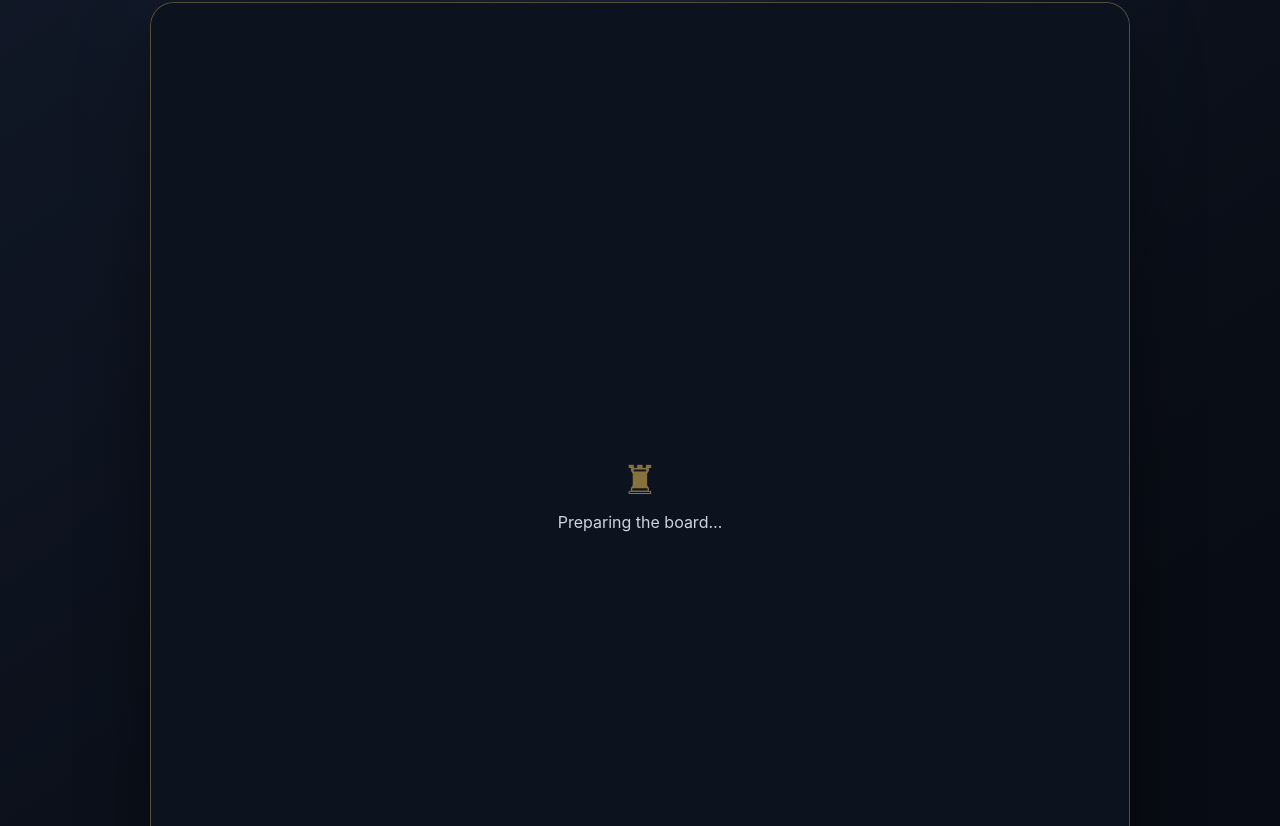
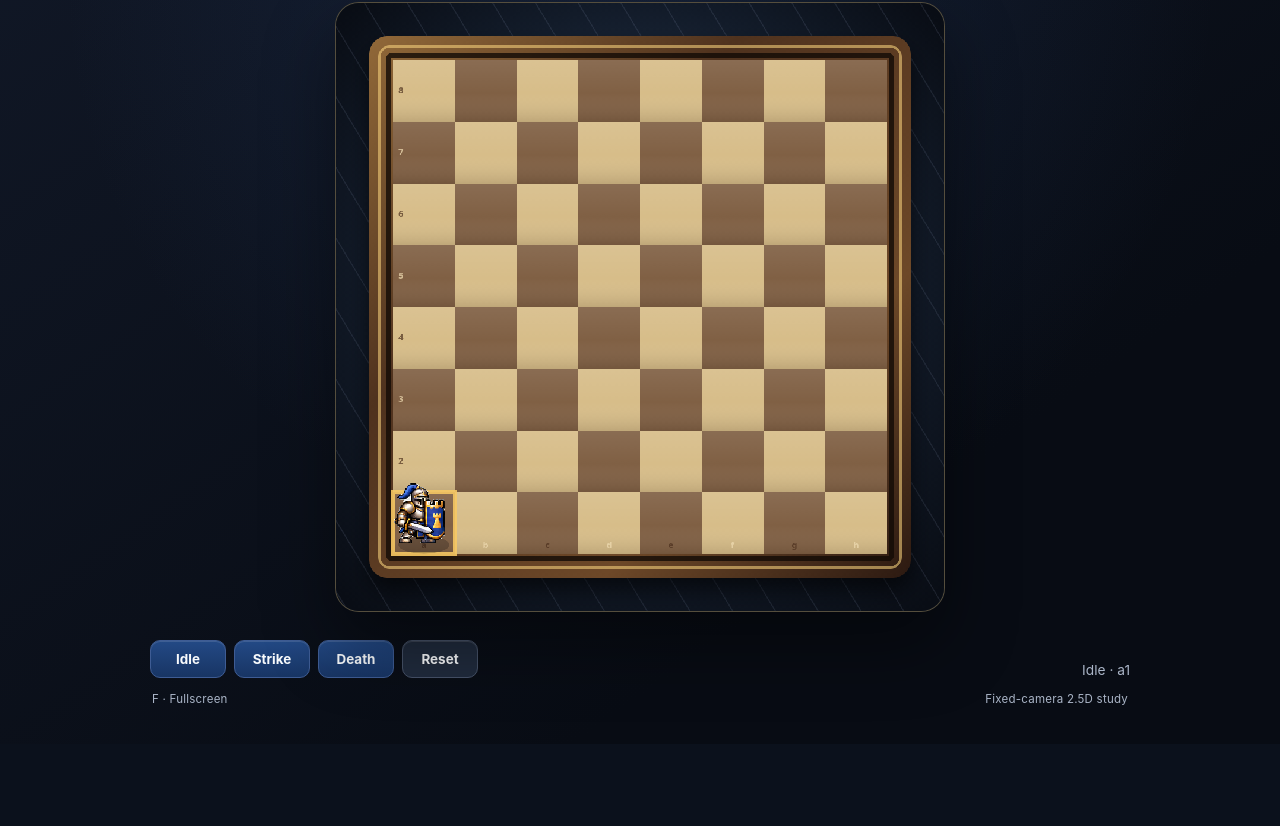
Before and after one commit to weeeha/Game-Making-Playground, a website with bundled scripts: page web-demo/index.html in a window 1280 px wide. Shown: the part 126-952 px from the top of the page. After the commit the page ends 870 px from the top, so only its background shows below. Built offline with nearby package versions, Linux system fonts and the light colour scheme.

Commit message:
feat: render interactive animated chess board

```diff
--- /dev/null
+++ b/web-demo/game.js
@@ -0,0 +1,437 @@
+import {
+  advanceGame,
+  beginMove,
+  createGameState,
+  isLegalRookMove,
+  resetGame,
+  triggerAnimation,
+} from "./game-model.js";
+
+const LOGICAL_SIZE = 1024;
+const BOARD_ORIGIN = 96;
+const BOARD_PIXELS = 832;
+const CELL_SIZE = BOARD_PIXELS / 8;
+const ROOK_PIVOT = { x: 128, y: 236 };
+const ROOK_SCALE = 0.64;
+
+const canvas = document.querySelector("#game-canvas");
+const context = canvas.getContext("2d");
+const loadingPanel = document.querySelector("#loading-panel");
+const loadingCopy = document.querySelector("#loading-copy");
+const status = document.querySelector("#status");
+const buttons = [...document.querySelectorAll("[data-action]")];
+
+const state = createGameState();
+state.loaded = false;
+
+const assets = {
+  metadata: null,
+  frames: {},
+  loadedFrames: 0,
+};
+
+let hoverSquare = null;
+let lastTimestamp = null;
+let manualClock = false;
+let devicePixelRatio = 1;
+
+function frameUrl(animation, frameNumber) {
+  const number = String(frameNumber + 1).padStart(2, "0");
+  return `./assets/rook/${animation}/${animation}-${number}.png`;
+}
+
+function loadImage(url) {
+  return new Promise((resolve, reject) => {
+    const image = new Image();
+    image.onload = () => resolve(image);
+    image.onerror = () => reject(new Error(`Unable to load ${url}`));
+    image.src = url;
+  });
+}
+
+async function loadAssets() {
+  try {
+    const response = await fetch("./assets/rook/rook-animation.json");
+    if (!response.ok) {
+      throw new Error(`Animation metadata returned ${response.status}`);
+    }
+
+    assets.metadata = await response.json();
+    const jobs = [];
+    for (const [name, definition] of Object.entries(assets.metadata.animations)) {
+      assets.frames[name] = [];
+      for (let index = 0; index < definition.frames; index += 1) {
+        jobs.push(
+          loadImage(frameUrl(name, index)).then((image) => {
+            assets.frames[name][index] = image;
+            assets.loadedFrames += 1;
+            loadingCopy.textContent = `Preparing the board… ${assets.loadedFrames}/32`;
+          }),
+        );
+      }
+    }
+
+    await Promise.all(jobs);
+    state.loaded = true;
+    loadingPanel.hidden = true;
+    updateControls();
+    render();
+    return true;
+  } catch (error) {
+    state.error = error instanceof Error ? error.message : String(error);
+    loadingCopy.textContent = "The rook animation could not be loaded.";
+    loadingPanel.classList.add("error");
+    status.textContent = state.error;
+    updateControls();
+    render();
+    return false;
+  }
+}
+
+function resizeCanvas() {
+  devicePixelRatio = Math.max(1, window.devicePixelRatio || 1);
+  const width = Math.round(LOGICAL_SIZE * devicePixelRatio);
+  if (canvas.width !== width || canvas.height !== width) {
+    canvas.width = width;
+    canvas.height = width;
+  }
+  context.setTransform(devicePixelRatio, 0, 0, devicePixelRatio, 0, 0);
+  context.imageSmoothingEnabled = false;
+  render();
+}
+
+function roundedRect(ctx, x, y, width, height, radius) {
+  ctx.beginPath();
+  ctx.roundRect(x, y, width, height, radius);
+}
+
+function drawBackdrop() {
+  const gradient = context.createRadialGradient(512, 310, 40, 512, 512, 700);
+  gradient.addColorStop(0, "#24334a");
+  gradient.addColorStop(0.58, "#121b29");
+  gradient.addColorStop(1, "#090d15");
+  context.fillStyle = gradient;
+  context.fillRect(0, 0, LOGICAL_SIZE, LOGICAL_SIZE);
+
+  context.save();
+  context.globalAlpha = 0.13;
+  context.strokeStyle = "#91a4c2";
+  context.lineWidth = 2;
+  for (let offset = -600; offset < 1200; offset += 72) {
+    context.beginPath();
+    context.moveTo(offset, 0);
+    context.lineTo(offset + 620, LOGICAL_SIZE);
+    context.stroke();
+  }
+  context.restore();
+}
+
+function drawBoardFrame() {
+  context.save();
+  context.shadowColor = "rgba(0, 0, 0, 0.58)";
+  context.shadowBlur = 34;
+  context.shadowOffsetY = 20;
+  const frameGradient = context.createLinearGradient(64, 64, 960, 960);
+  frameGradient.addColorStop(0, "#8f6738");
+  frameGradient.addColorStop(0.34, "#4f321e");
+  frameGradient.addColorStop(0.72, "#6d4828");
+  frameGradient.addColorStop(1, "#2e1b12");
+  context.fillStyle = frameGradient;
+  roundedRect(context, 56, 56, 912, 912, 30);
+  context.fill();
+  context.restore();
+
+  context.save();
+  context.strokeStyle = "rgba(246, 208, 124, 0.58)";
+  context.lineWidth = 4;
+  roundedRect(context, 73, 73, 878, 878, 18);
+  context.stroke();
+  context.strokeStyle = "rgba(18, 10, 6, 0.8)";
+  context.lineWidth = 8;
+  roundedRect(context, 88, 88, 848, 848, 7);
+  context.stroke();
+  context.restore();
+}
+
+function squarePath(file, rank) {
+  context.beginPath();
+  context.rect(
+    BOARD_ORIGIN + file * CELL_SIZE,
+    BOARD_ORIGIN + rank * CELL_SIZE,
+    CELL_SIZE,
+    CELL_SIZE,
+  );
+}
+
+function sameSquare(first, second) {
+  return Boolean(
+    first && second && first.file === second.file && first.rank === second.rank,
+  );
+}
+
+function drawBoard() {
+  const light = "#d7bd89";
+  const dark = "#806044";
+  const files = "abcdefgh";
+
+  for (let rank = 0; rank < 8; rank += 1) {
+    for (let file = 0; file < 8; file += 1) {
+      const x = BOARD_ORIGIN + file * CELL_SIZE;
+      const y = BOARD_ORIGIN + rank * CELL_SIZE;
+      context.fillStyle = (file + rank) % 2 === 0 ? light : dark;
+      context.fillRect(x, y, CELL_SIZE, CELL_SIZE);
+
+      const tileLight = context.createLinearGradient(x, y, x, y + CELL_SIZE);
+      tileLight.addColorStop(0, "rgba(255,255,255,0.08)");
+      tileLight.addColorStop(0.54, "rgba(255,255,255,0)");
+      tileLight.addColorStop(1, "rgba(20,10,4,0.12)");
+      context.fillStyle = tileLight;
+      context.fillRect(x, y, CELL_SIZE, CELL_SIZE);
+    }
+  }
+
+  context.save();
+  context.font = "700 15px ui-sans-serif, system-ui, sans-serif";
+  context.textAlign = "center";
+  context.textBaseline = "middle";
+  for (let file = 0; file < 8; file += 1) {
+    context.fillStyle = file % 2 === 0 ? "rgba(73,45,28,.68)" : "rgba(238,219,178,.72)";
+    context.fillText(
+      files[file],
+      BOARD_ORIGIN + (file + 0.5) * CELL_SIZE,
+      BOARD_ORIGIN + BOARD_PIXELS - 14,
+    );
+  }
+  context.textAlign = "left";
+  for (let rank = 0; rank < 8; rank += 1) {
+    context.fillStyle = rank % 2 === 0 ? "rgba(73,45,28,.68)" : "rgba(238,219,178,.72)";
+    context.fillText(
+      String(8 - rank),
+      BOARD_ORIGIN + 9,
+      BOARD_ORIGIN + (rank + 0.5) * CELL_SIZE,
+    );
+  }
+  context.restore();
+
+  if (state.loaded && !state.inputLocked && hoverSquare) {
+    const legal = isLegalRookMove(state, hoverSquare.file, hoverSquare.rank);
+    squarePath(hoverSquare.file, hoverSquare.rank);
+    context.fillStyle = legal ? "rgba(48, 107, 185, 0.28)" : "rgba(171, 48, 55, 0.25)";
+    context.fill();
+    context.strokeStyle = legal ? "#6ca7f2" : "#d96566";
+    context.lineWidth = 5;
+    context.stroke();
+  }
+
+  if (state.invalidSquare) {
+    squarePath(state.invalidSquare.file, state.invalidSquare.rank);
+    context.fillStyle = "rgba(198, 47, 53, 0.34)";
+    context.fill();
+    context.strokeStyle = "#f07a73";
+    context.lineWidth = 7;
+    context.stroke();
+  }
+
+  squarePath(state.square.file, state.square.rank);
+  context.strokeStyle = "rgba(247, 201, 100, 0.88)";
+  context.lineWidth = 6;
+  context.stroke();
+}
+
+function boardPositionToCanvas(position) {
+  return {
+    x: BOARD_ORIGIN + (position.file + 0.5) * CELL_SIZE,
+    y: BOARD_ORIGIN + (position.rank + 0.5) * CELL_SIZE,
+  };
+}
+
+function drawRook() {
+  if (!state.loaded || state.error) {
+    return;
+  }
+
+  const animation = state.mode === "dead" ? "death" : state.mode;
+  const frames = assets.frames[animation];
+  const frame = frames?.[Math.min(state.frame, frames.length - 1)];
+  if (!frame) {
+    return;
+  }
+
+  const position = boardPositionToCanvas(state.position);
+  const floorY = position.y + CELL_SIZE * 0.35;
+
+  context.save();
+  context.globalAlpha = state.mode === "dead" ? 0.6 : 0.24;
+  context.fillStyle = "#0b0c10";
+  context.beginPath();
+  context.ellipse(position.x, floorY, 43, 15, 0, 0, Math.PI * 2);
+  context.fill();
+  context.restore();
+
+  context.save();
+  context.translate(position.x, floorY);
+  context.scale(state.facing === "left" ? -ROOK_SCALE : ROOK_SCALE, ROOK_SCALE);
+  context.imageSmoothingEnabled = false;
+  context.drawImage(frame, -ROOK_PIVOT.x, -ROOK_PIVOT.y);
+  context.restore();
+}
+
+function drawLoadingState() {
+  if (state.loaded) {
+    return;
+  }
+
+  context.save();
+  context.fillStyle = "rgba(8, 13, 22, 0.5)";
+  context.fillRect(BOARD_ORIGIN, BOARD_ORIGIN, BOARD_PIXELS, BOARD_PIXELS);
+  context.restore();
+}
+
+function updateControls() {
+  const unavailable = !state.loaded || Boolean(state.error);
+  for (const button of buttons) {
+    const action = button.dataset.action;
+    button.disabled = unavailable || (state.inputLocked && action !== "reset");
+    button.setAttribute("aria-pressed", String(action === state.mode));
+  }
+
+  if (state.error) {
+    status.textContent = state.error;
+  } else if (!state.loaded) {
+    status.textContent = `Loading ${assets.loadedFrames}/32 frames…`;
+  } else if (state.mode === "dead") {
+    status.textContent = "The Iron Rook has fallen · Reset to continue";
+  } else if (state.mode === "move") {
+    const target = state.targetSquare;
+    status.textContent = `Moving to ${String.fromCharCode(97 + target.file)}${8 - target.rank}`;
+  } else {
+    status.textContent = `${state.mode[0].toUpperCase()}${state.mode.slice(1)} · ${String.fromCharCode(97 + state.square.file)}${8 - state.square.rank}`;
+  }
+}
+
+function render() {
+  context.save();
+  context.setTransform(devicePixelRatio, 0, 0, devicePixelRatio, 0, 0);
+  context.imageSmoothingEnabled = false;
+  context.clearRect(0, 0, LOGICAL_SIZE, LOGICAL_SIZE);
+  drawBackdrop();
+  drawBoardFrame();
+  drawBoard();
+  drawRook();
+  drawLoadingState();
+  context.restore();
+  updateControls();
+}
+
+function pointerToSquare(event) {
+  const rect = canvas.getBoundingClientRect();
+  const logicalX = ((event.clientX - rect.left) / rect.width) * LOGICAL_SIZE;
+  const logicalY = ((event.clientY - rect.top) / rect.height) * LOGICAL_SIZE;
+  const file = Math.floor((logicalX - BOARD_ORIGIN) / CELL_SIZE);
+  const rank = Math.floor((logicalY - BOARD_ORIGIN) / CELL_SIZE);
+  if (file < 0 || file > 7 || rank < 0 || rank > 7) {
+    return null;
+  }
+  return { file, rank };
+}
+
+canvas.addEventListener("pointermove", (event) => {
+  hoverSquare = pointerToSquare(event);
+});
+
+canvas.addEventListener("pointerleave", () => {
+  hoverSquare = null;
+});
+
+canvas.addEventListener("click", (event) => {
+  if (!state.loaded || state.inputLocked || state.error) {
+    return;
+  }
+  const square = pointerToSquare(event);
+  if (square) {
+    beginMove(state, square.file, square.rank);
+    render();
+  }
+});
+
+for (const button of buttons) {
+  button.addEventListener("click", () => {
+    const action = button.dataset.action;
+    if (action === "reset") {
+      resetGame(state);
+    } else {
+      triggerAnimation(state, action);
+    }
+    render();
+  });
+}
+
+document.addEventListener("keydown", async (event) => {
+  if (event.key.toLowerCase() !== "f" || event.repeat) {
+    return;
+  }
+  try {
+    if (document.fullscreenElement) {
+      await document.exitFullscreen();
+    } else {
+      await document.querySelector(".game-shell").requestFullscreen();
+    }
+  } catch {
+    // Fullscreen is an optional enhancement and must not interrupt play.
+  }
+});
+
+window.addEventListener("resize", resizeCanvas);
+document.addEventListener("fullscreenchange", resizeCanvas);
+
+window.render_game_to_text = () =>
+  JSON.stringify({
+    coordinateSystem: "file 0-7 left-to-right; rank 0-7 top-to-bottom",
+    board: {
+      logicalSize: LOGICAL_SIZE,
+      origin: BOARD_ORIGIN,
+      cellSize: CELL_SIZE,
+    },
+    mode: state.mode,
+    square: { ...state.square },
+    targetSquare: state.targetSquare ? { ...state.targetSquare } : null,
+    position: {
+      file: Number(state.position.file.toFixed(3)),
+      rank: Number(state.position.rank.toFixed(3)),
+    },
+    frame: state.frame,
+    facing: state.facing,
+    inputLocked: state.inputLocked,
+    hoverSquare: hoverSquare ? { ...hoverSquare } : null,
+    invalidSquare: state.invalidSquare
+      ? { file: state.invalidSquare.file, rank: state.invalidSquare.rank }
+      : null,
+    assets: {
+      loadedFrames: assets.loadedFrames,
+      ready: state.loaded,
+      error: state.error,
+    },
+  });
+
+window.advanceTime = (milliseconds) => {
+  manualClock = true;
+  advanceGame(state, milliseconds);
+  render();
+};
+
+function tick(timestamp) {
+  if (lastTimestamp === null) {
+    lastTimestamp = timestamp;
+  }
+  if (!manualClock && state.loaded && !state.error) {
+    const elapsed = Math.min(50, Math.max(0, timestamp - lastTimestamp));
+    advanceGame(state, elapsed);
+    render();
+  }
+  lastTimestamp = timestamp;
+  window.requestAnimationFrame(tick);
+}
+
+resizeCanvas();
+window.__livingChessReady = loadAssets();
+window.requestAnimationFrame(tick);
--- a/web-demo/index.html
+++ b/web-demo/index.html
@@ -47,5 +47,6 @@
         <span>Fixed-camera 2.5D study</span>
       </footer>
     </main>
+    <script type="module" src="./game.js"></script>
   </body>
 </html>
--- a/web-demo/styles.css
+++ b/web-demo/styles.css
@@ -80,6 +80,8 @@ footer {
 .board-wrap {
   position: relative;
   overflow: hidden;
+  width: min(100%, calc(100vh - 190px));
+  justify-self: center;
   aspect-ratio: 1;
   border: 1px solid rgba(231, 192, 106, 0.3);
   border-radius: clamp(12px, 2.2vw, 24px);
@@ -209,6 +211,10 @@ footer {
     width: 100%;
   }
 
+  .board-wrap {
+    width: 100%;
+  }
+
   button {
     flex: 1;
     min-width: 66px;
```
Also changed, not shown: web-demo/progress.md (+1 -1 lines), web-demo/tests/browser-smoke.test.mjs (added, +23 -0 lines).
